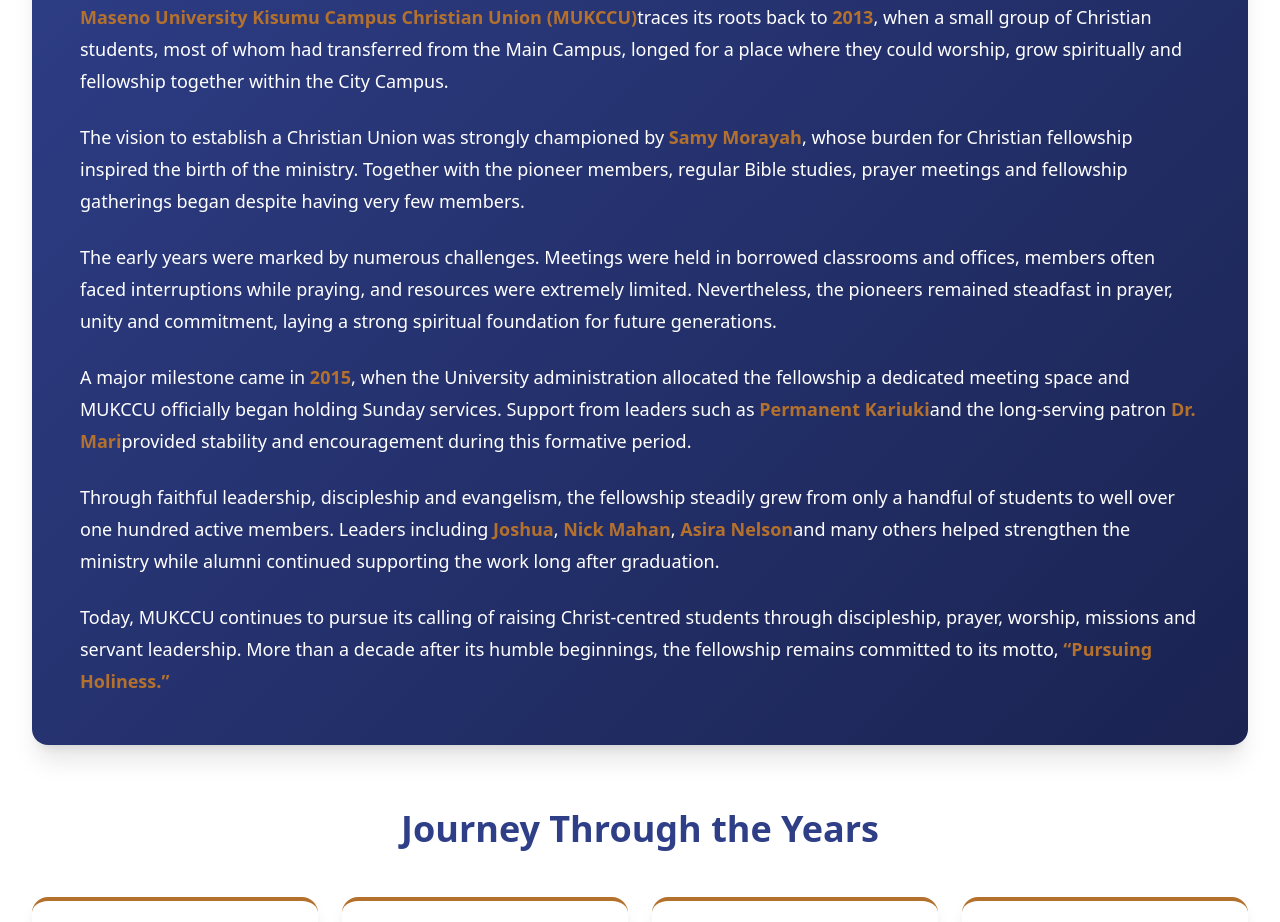
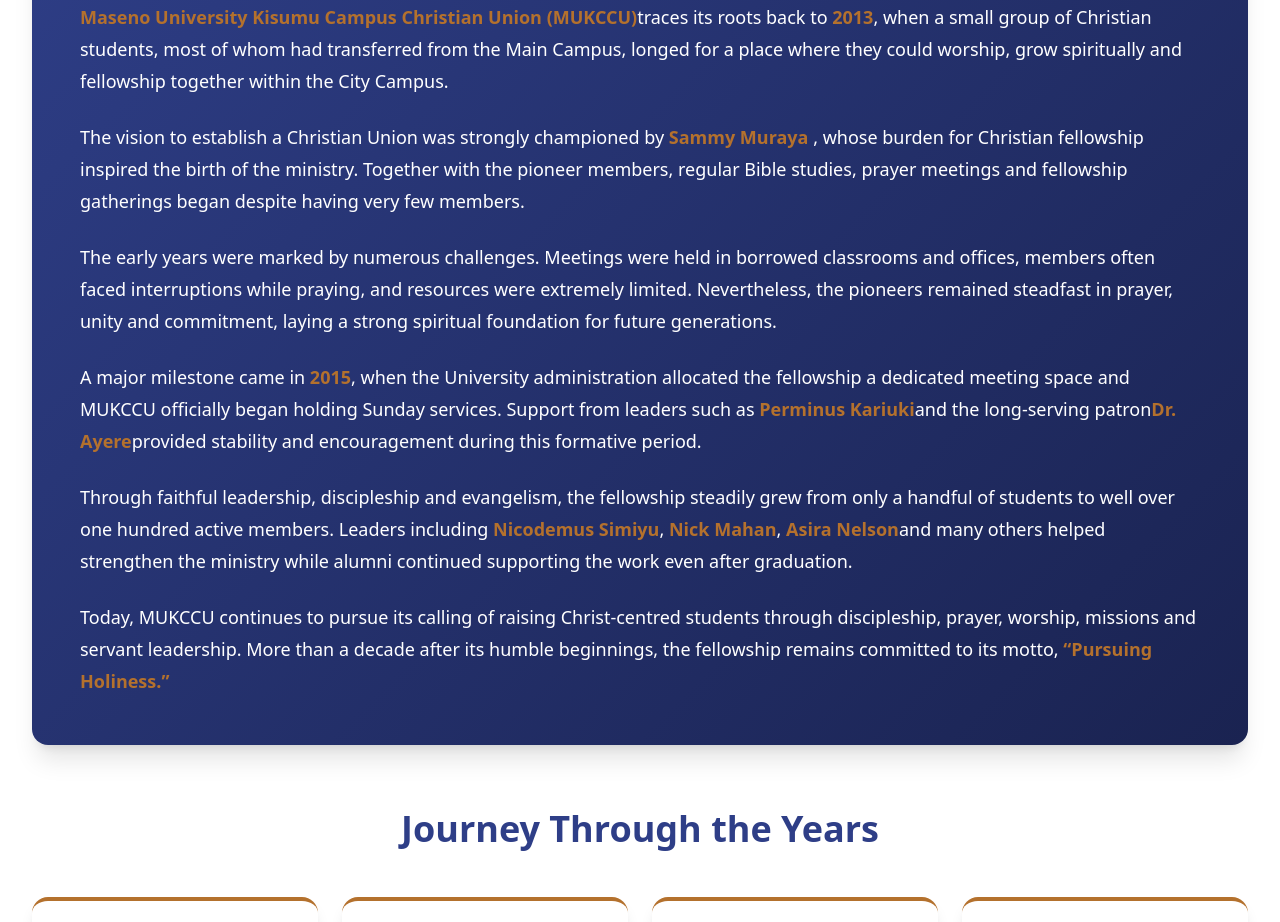
Before and after one commit to citycampuscu-sudo/cu-website, a React (Vite) app in the folder project/: page /about in a window 1280 px wide. Shown: the part 2020-2942 px from the top of the page. Built offline with nearby package versions, Linux system fonts and the light colour scheme; no server answers.

Commit message:
Correct names and improve text clarity in About.tsx

```diff
--- a/project/src/pages/About.tsx
+++ b/project/src/pages/About.tsx
@@ -237,7 +237,7 @@ export default function About() {
 
       <p>
         The vision to establish a Christian Union was strongly championed by
-        <span style={{ color: '#b4712d', fontWeight: 'bold' }}> Samy Morayah</span>,
+        <span style={{ color: '#b4712d', fontWeight: 'bold' }}> Sammy Muraya </span>,
         whose burden for Christian fellowship inspired the birth of the ministry.
         Together with the pioneer members, regular Bible studies, prayer meetings
         and fellowship gatherings began despite having very few members.
@@ -256,9 +256,9 @@ export default function About() {
         <span style={{ color: '#b4712d', fontWeight: 'bold' }}> 2015</span>,
         when the University administration allocated the fellowship a dedicated
         meeting space and MUKCCU officially began holding Sunday services.
-        Support from leaders such as <span style={{ color: '#b4712d', fontWeight: 'bold' }}>Permanent Kariuki</span>
-        and the long-serving patron
-        <span style={{ color: '#b4712d', fontWeight: 'bold' }}> Dr. Mari</span>
+        Support from leaders such as <span style={{ color: '#b4712d', fontWeight: 'bold' }}>Perminus Kariuki</span>
+         and the long-serving patron
+        <span style={{ color: '#b4712d', fontWeight: 'bold' }}>Dr. Ayere</span>
         provided stability and encouragement during this formative period.
       </p>
 
@@ -266,11 +266,11 @@ export default function About() {
         Through faithful leadership, discipleship and evangelism, the fellowship
         steadily grew from only a handful of students to well over one hundred
         active members. Leaders including
-        <span style={{ color: '#b4712d', fontWeight: 'bold' }}> Joshua</span>,
+        <span style={{ color: '#b4712d', fontWeight: 'bold' }}> Nicodemus Simiyu</span>,
         <span style={{ color: '#b4712d', fontWeight: 'bold' }}> Nick Mahan</span>,
         <span style={{ color: '#b4712d', fontWeight: 'bold' }}> Asira Nelson</span>
-        and many others helped strengthen the ministry while alumni continued
-        supporting the work long after graduation.
+         and many others helped strengthen the ministry while alumni continued
+        supporting the work even after graduation.
       </p>
 
       <p>
```
